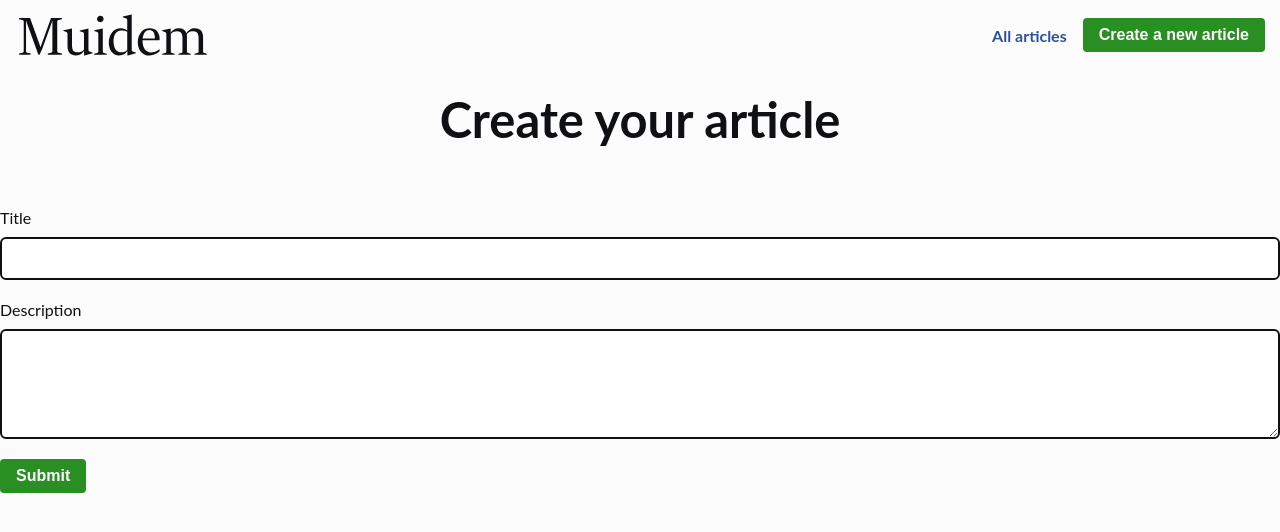
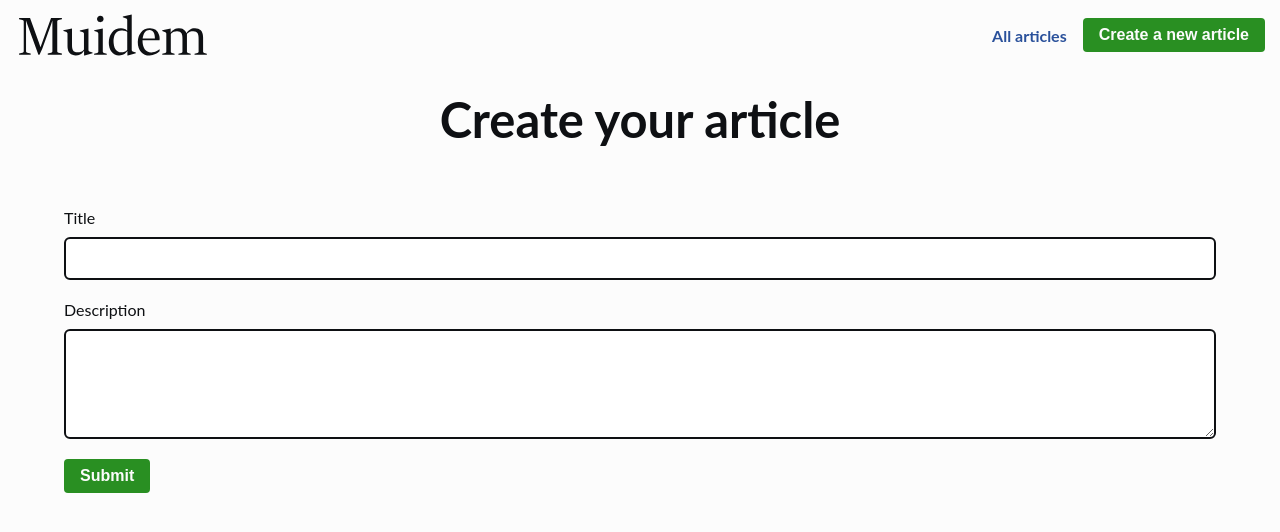
Before and after one commit to CiroRocha/rails-deploy-project, a Next.js app in the folder react-app/: page /article/new in a window 1280 px wide. Shown: the top 532 px of the page. Built offline with nearby package versions, Linux system fonts and the light colour scheme.

Commit message:
ArticleForm

```diff
--- a/react-app/components/Form/ArticleForm/StyledArticleForm.js
+++ b/react-app/components/Form/ArticleForm/StyledArticleForm.js
@@ -1,3 +1,7 @@
 import styled from 'styled-components'
 
-export const StyledArticleForm = styled.form``
+export const StyledArticleForm = styled.form`
+  width: 90%;
+  max-width: 1200px;
+  margin: 0 auto;
+`
```
